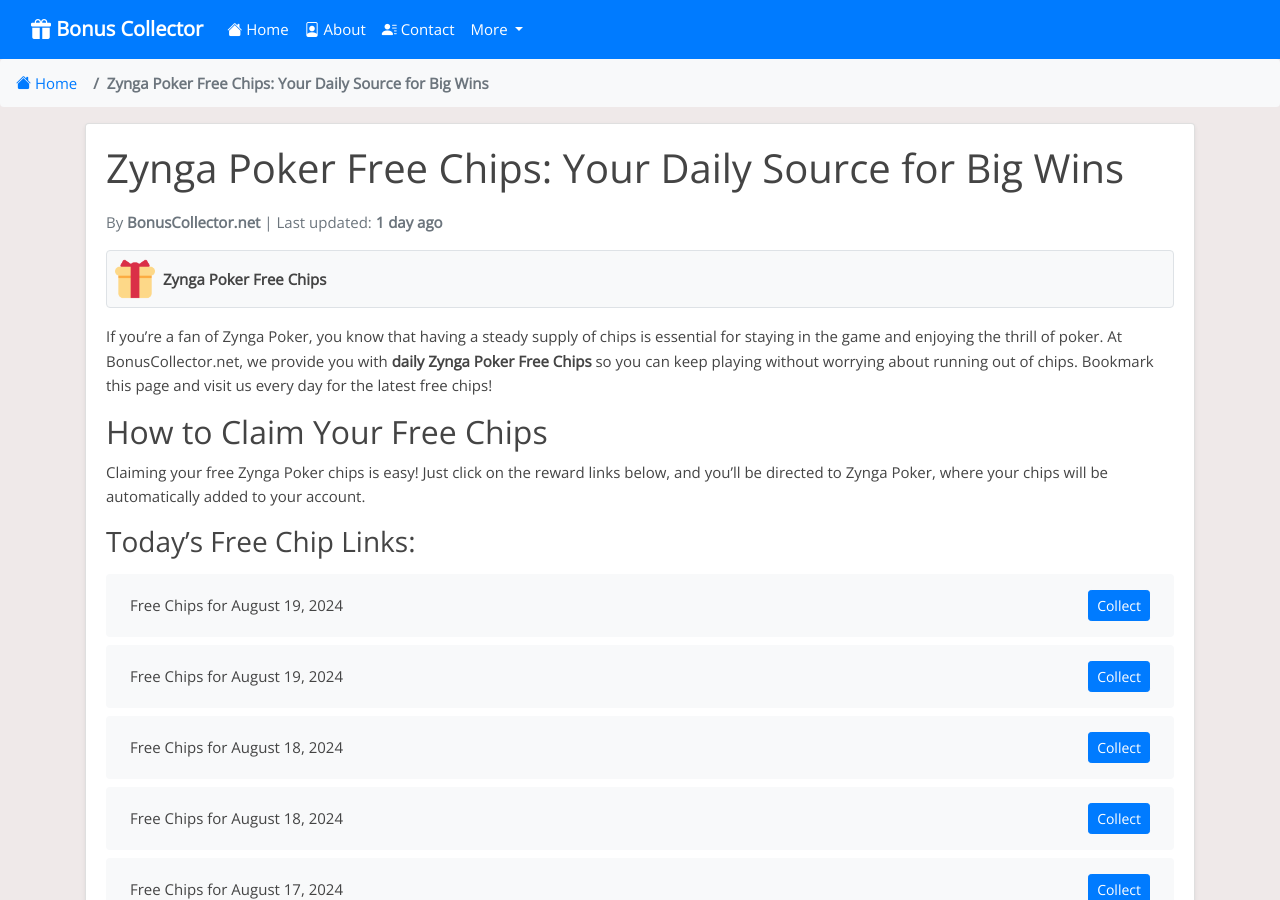
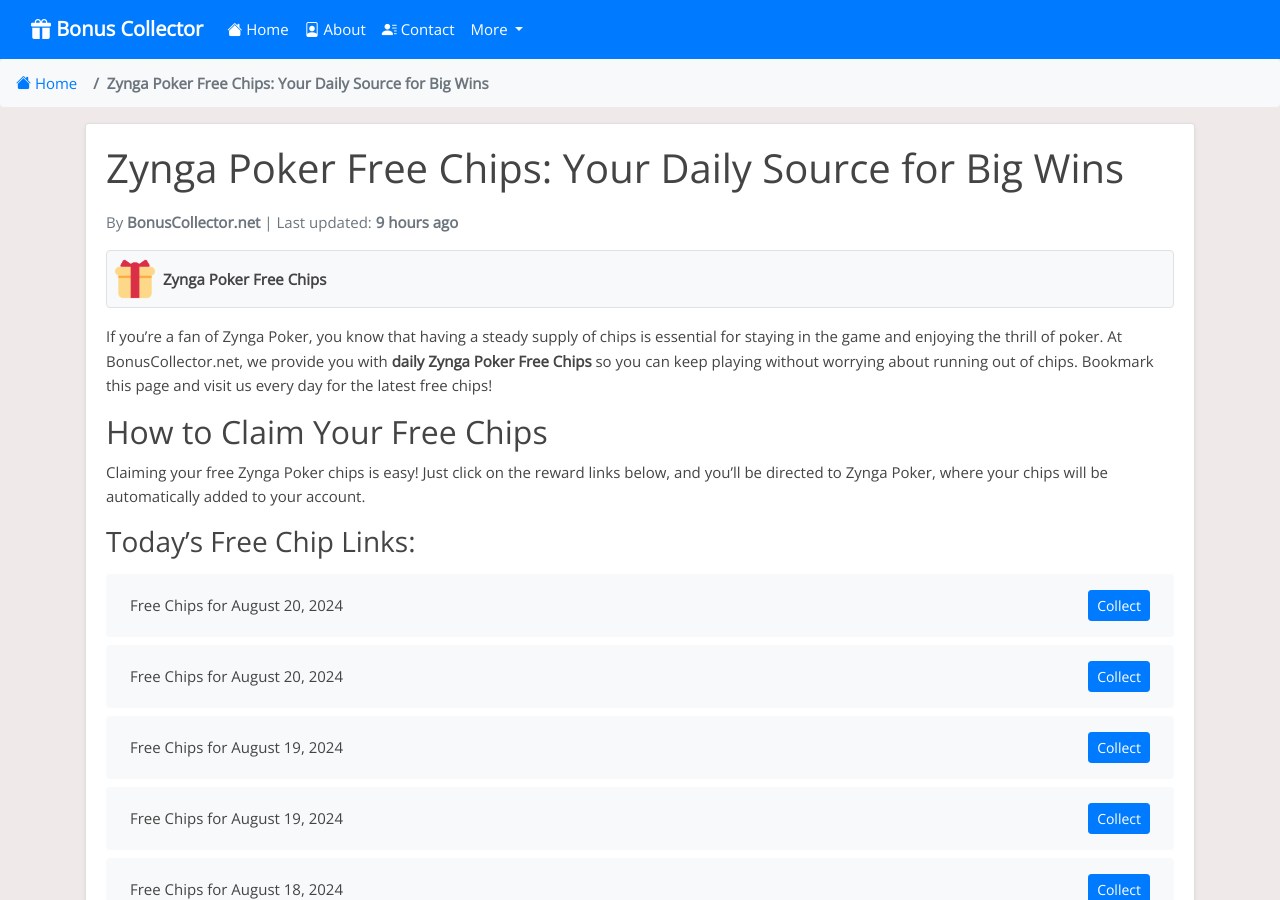
Before and after one commit to Prollad99/bs-net, a Jekyll site: the page built from _posts/2024-08-09-zynga-poker.md, in a window 1280 px wide and 900 px high. Built offline with Jekyll 4.4.1, drawn with Linux system fonts in a browser that asks for light colours; nearby versions of some CDN libraries; comment, search, counter and statistics services are not loaded; some of the changed text lies outside the part shown.

Commit message:
Update zynga-poker reward links and last modified date

```diff
--- a/_data/include_files.yml
+++ b/_data/include_files.yml
@@ -83,7 +83,7 @@
   last_modified: 2024-08-20 03:40:45
 
 zynga-poker.html:
-  last_modified: 2024-08-19 17:38:44
+  last_modified: 2024-08-20 17:19:01
 
 game-of-thrones-slots.html:
   last_modified: 2024-08-20 03:24:02
--- a/_includes/zynga-poker.html
+++ b/_includes/zynga-poker.html
@@ -1,4 +1,12 @@
 <ul class="list-group mt-3 mb-4">
+  <li class="list-group-item d-flex justify-content-between align-items-center">
+    <span>Free Chips for August 20, 2024</span>
+    <a href="http://zynga.live/Lom1ItxS" class="btn btn-primary btn-sm">Collect</a>
+  </li>
+  <li class="list-group-item d-flex justify-content-between align-items-center">
+    <span>Free Chips for August 20, 2024</span>
+    <a href="http://zynga.live/sFG0s4Sj" class="btn btn-primary btn-sm">Collect</a>
+  </li>
   <li class="list-group-item d-flex justify-content-between align-items-center">
     <span>Free Chips for August 19, 2024</span>
     <a href="http://zynga.live/PxsQVT7H" class="btn btn-primary btn-sm">Collect</a>
@@ -391,12 +399,4 @@
     <span>Free Chips for August 9, 2024</span>
     <a href="http://zynga.live/SAst3jvd" class="btn btn-primary btn-sm">Collect</a>
   </li>
-  <li class="list-group-item d-flex justify-content-between align-items-center">
-    <span>Free Chips for August 9, 2024</span>
-    <a href="http://zynga.live/HrAWIis9" class="btn btn-primary btn-sm">Collect</a>
-  </li>
-  <li class="list-group-item d-flex justify-content-between align-items-center">
-    <span>Free Chips for August 9, 2024</span>
-    <a href="http://zynga.live/91VGHE4K" class="btn btn-primary btn-sm">Collect</a>
-  </li>
 </ul>
```
Also changed, not shown: links-json/zynga-poker.json (+8 -8 lines).
